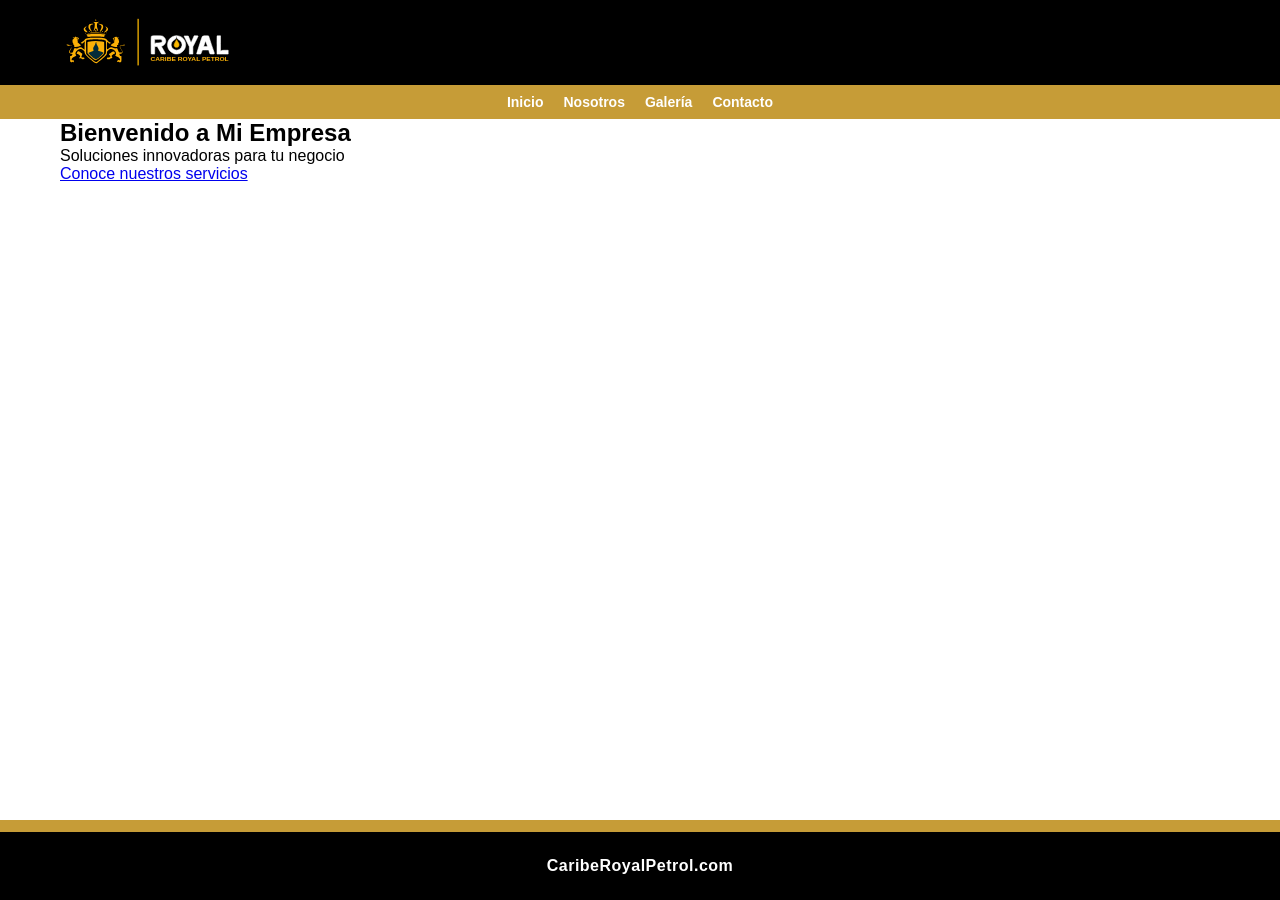
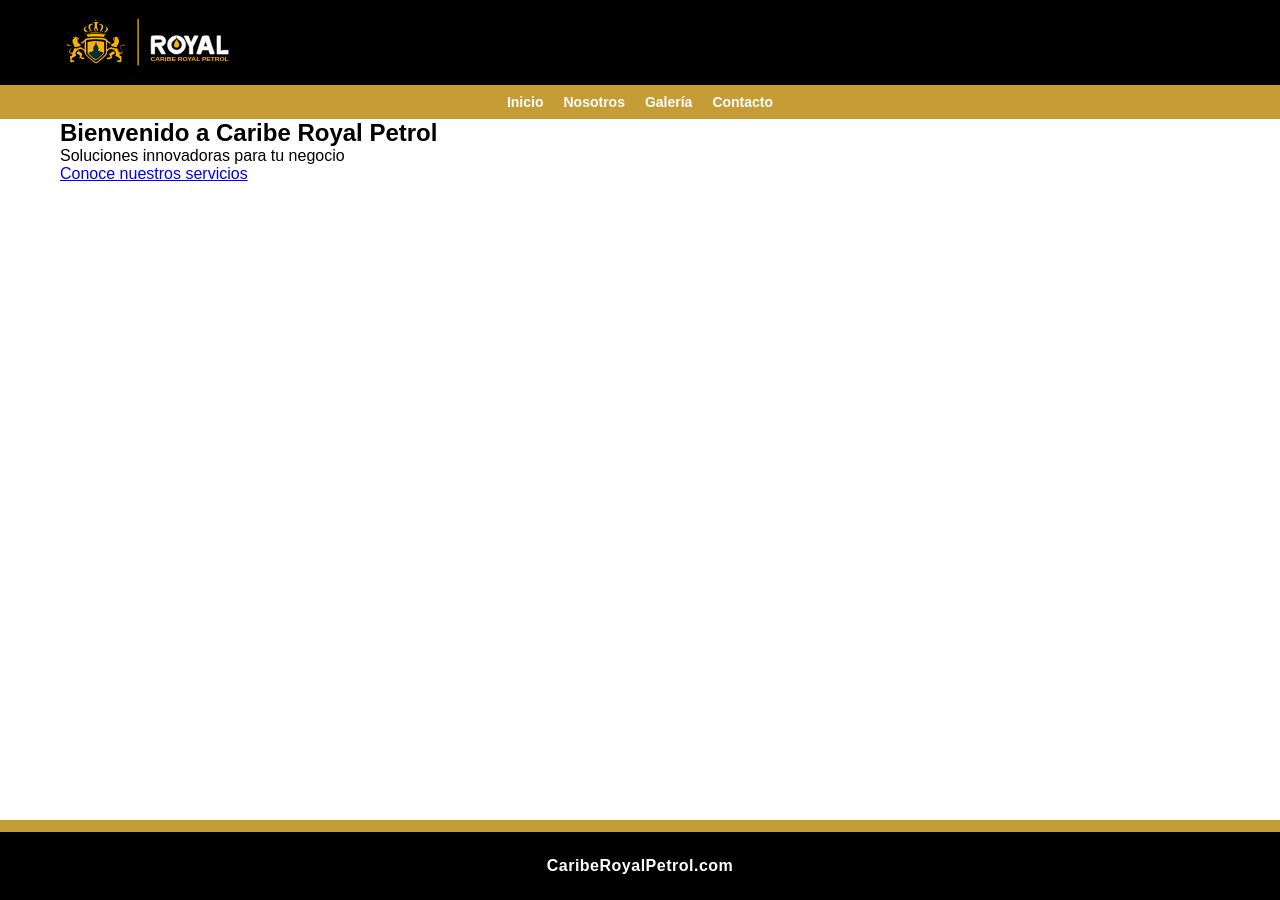
Before and after one commit to ing-nestorgomez/layor, a Jekyll site: the page built from index.html, in a window 1280 px wide. Built offline with Jekyll 4.4.1, drawn with Linux system fonts in a browser that asks for light colours.

Commit message:
Update header text to reflect company name change

```diff
--- a/index.html
+++ b/index.html
@@ -6,7 +6,7 @@
 
 <section class="hero">
     <div class="container">
-        <h1>Bienvenido a Mi Empresa</h1>
+        <h1>Bienvenido a Caribe Royal Petrol</h1>
         <p class="hero-subtitle">Soluciones innovadoras para tu negocio</p>
         <a href="{{ '/services/' | relative_url }}" class="btn-primary">Conoce nuestros servicios</a>
     </div>
```
